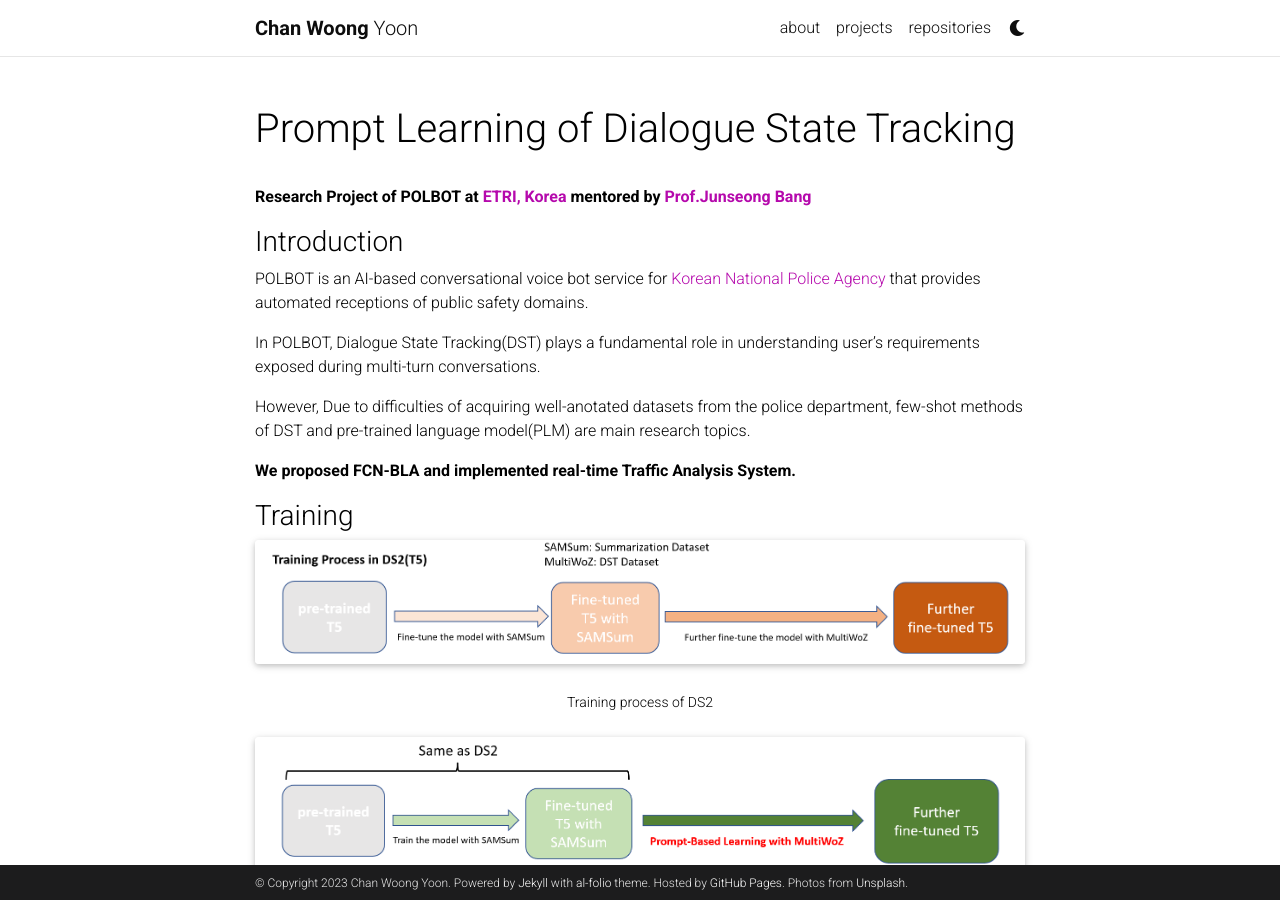
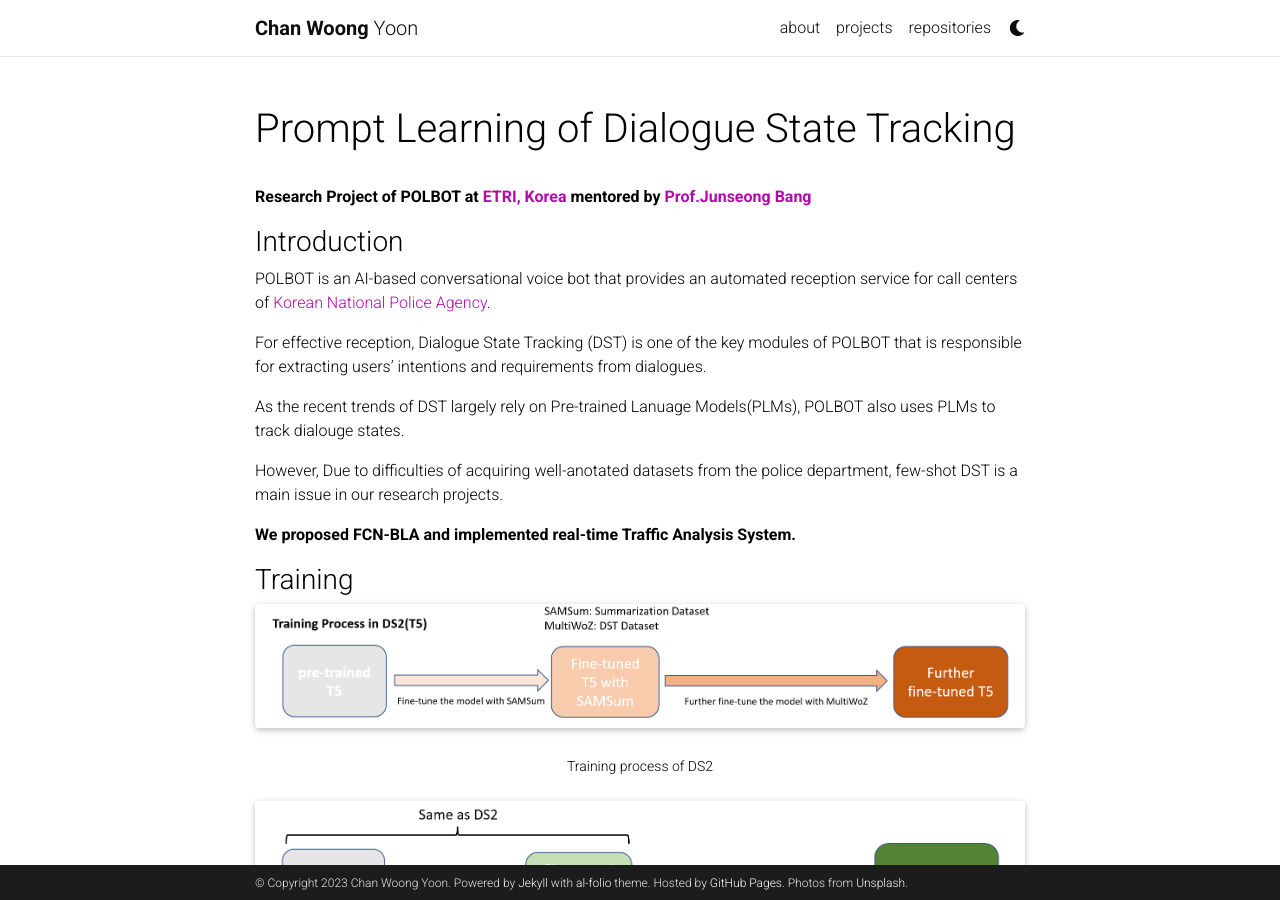
Before and after one commit to qicqock/qicqock.github.io, a Jekyll site: the page built from _projects/1_project.md, in a window 1280 px wide and 900 px high. Built offline with Jekyll 4.4.1, drawn with Linux system fonts in a browser that asks for light colours; full-size pictures stand in for the smaller copies a plugin makes; comment, search, counter and statistics services are not loaded; a style sheet for code colours, icons or effects is not loaded; some of the changed text lies outside the part shown.

Commit message:
Update 1_project.md

```diff
--- a/_projects/1_project.md
+++ b/_projects/1_project.md
@@ -11,11 +11,13 @@
 
 <h3>Introduction</h3>
 
-POLBOT is an AI-based conversational voice bot service for <a href="https://minwon.police.go.kr/">Korean National Police Agency</a> that provides automated receptions  of public safety domains.
+POLBOT is an AI-based conversational voice bot that provides an automated reception service for call centers of <a href="https://minwon.police.go.kr/">Korean National Police Agency</a>.
 
-In POLBOT, Dialogue State Tracking(DST) plays a fundamental role in understanding user's requirements exposed during multi-turn conversations.
+For effective reception, Dialogue State Tracking (DST) is one of the key modules of POLBOT that is responsible for extracting users’ intentions and requirements from dialogues.
 
-However, Due to difficulties of acquiring well-anotated datasets from the police department, few-shot methods of DST and pre-trained language model(PLM) are main research topics.
+As the recent trends of DST largely rely on Pre-trained Lanuage Models(PLMs), POLBOT also uses PLMs to track dialouge states.
+
+However, Due to difficulties of acquiring well-anotated datasets from the police department, few-shot DST is a main issue in our research projects.
 
 
 <p class="font-weight-bold"> We proposed FCN-BLA and implemented real-time Traffic Analysis System.</p>
@@ -70,46 +72,3 @@
     1. Changed to an Encoder-Decoder architecture
     2. Bidirectionally containing spatio-temporal information from sequential images
     3. Directly referring to encoded input features for dealing with an existing bottleneck problem
-
-In <a href="https://gram.web.uah.es/data/datasets/trancos/index.html">Trancos Dataset</a>, we obtained 4% performance improvement of count error as 4.205.
-
-
-<h3>Traffic Analysis System</h3>
-
-<div class="row justify-content-sm-center">
-    <div class="col-sm-6 mt-3 mt-md-0">
-        {% include figure.html path="assets/img/capstone2022/capstone2022_input.png" title="model input" class="img-fluid rounded z-depth-1" %}
-    </div>
-    <div class="col-sm-6 mt-3 mt-md-0">
-        {% include figure.html path="assets/img/capstone2022/capstone2022_system.png" title="system" class="img-fluid rounded z-depth-1" %}
-    </div>
-</div>
-<div class="caption">
-    batch input
-</div>
-
-Using FCN-BLA, we designed Traffic Analysis System for real-time vehicle counting of multiple CCTVs.
-For real-time inference, we used HLS(HTTP Live Streaming) and Socket Programming.
-To deal with sudden overloads of model requests, we made an waiting queue that stacks batches from multiple CCTVs.
-
-
-<h3>Application</h3>
-<div class="row justify-content-sm-center">
-    <div class="col-sm-6 mt-3 mt-md-0">
-        {% include figure.html path="assets/img/capstone2022/capstone2022_service.png" title="service" class="img-fluid rounded z-depth-1" %}
-    </div>
-    <div class="col-sm-6 mt-3 mt-md-0">
-        {% include figure.html path="assets/img/capstone2022/capstone2022_android.png" title="android" class="img-fluid rounded z-depth-1" %}
-    </div>
-</div>
-<div class="caption">
-    Web Application and Android app(Namhaeseon Chojeon 2nd Bridge)
-</div>
-
-We applied our Traffic Analysis System to a National Highway API provided by <a href="https://www.its.go.kr/map/cctv"> National Transport Information Center</a>, Korea and implemented a Web-based service and an android app.
-
-
-
-If you find further information, There are our <a href="https://github.com/CapstonAIVC/IVCS">code</a> and <a href="/assets/pdf/capstone2022_final_report.pdf">final report(korean)</a>.
-Footer
-©
```
